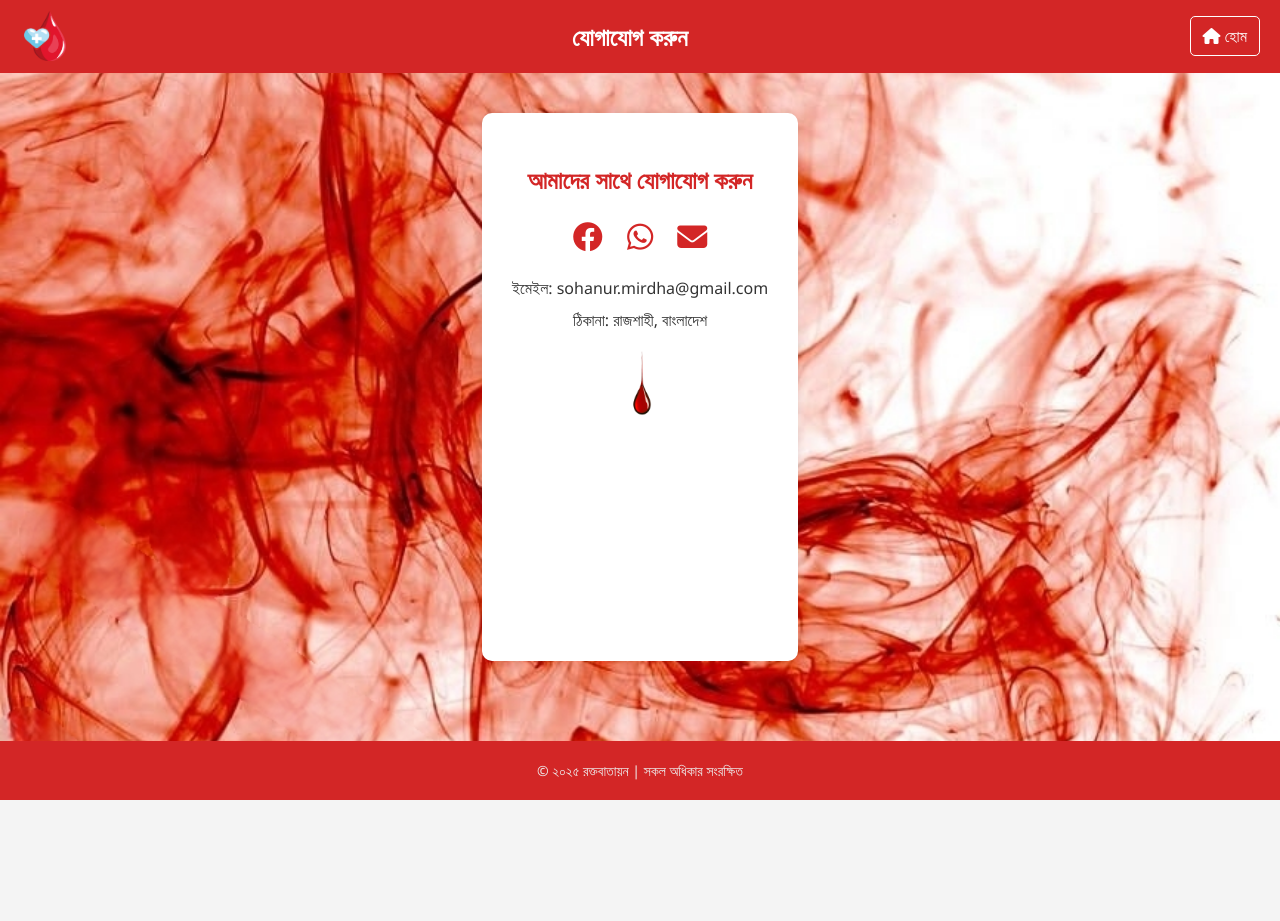
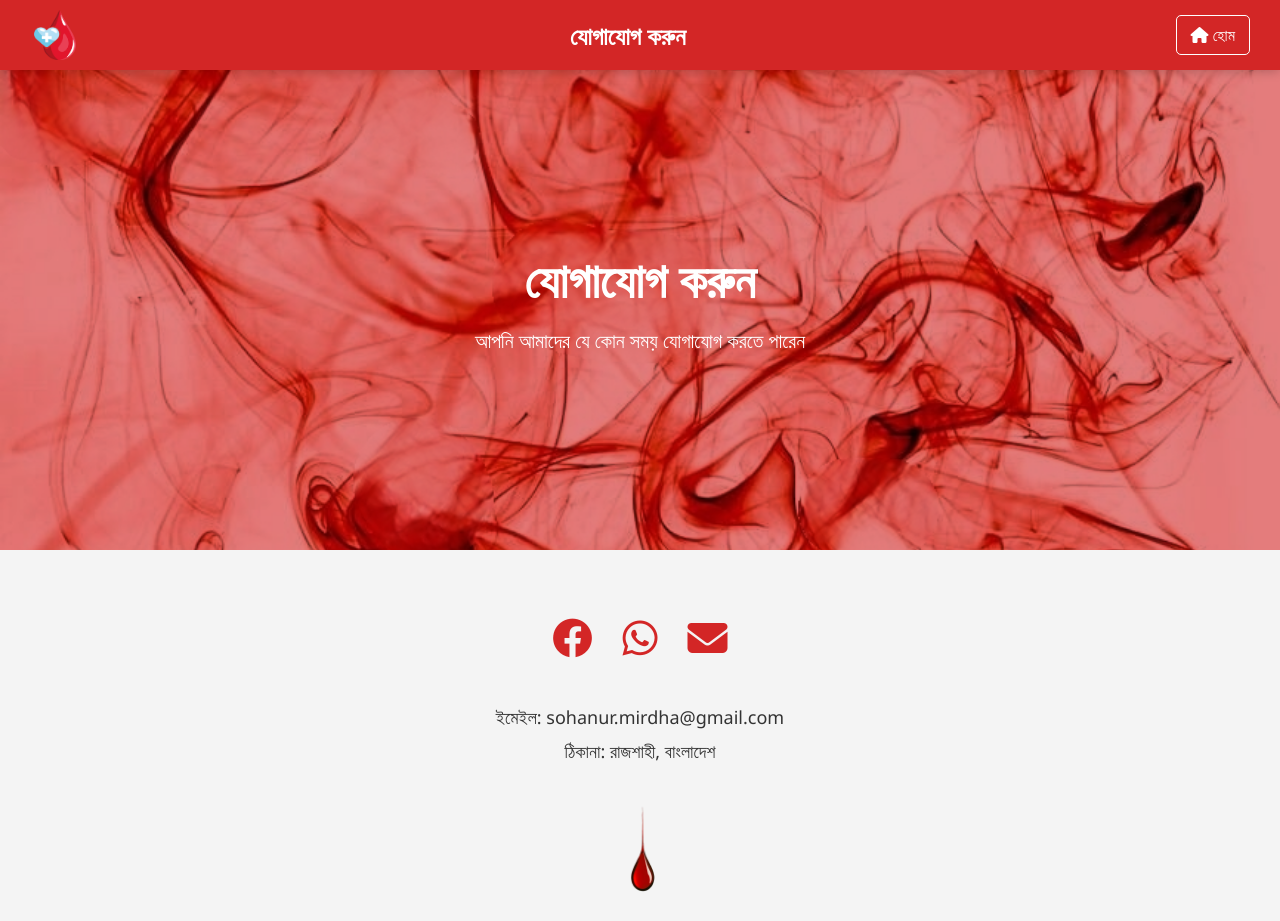
Before and after one commit to RDxGANG/RoktoBatayan, a plain HTML site: page contact.html in a window 1280 px wide. Shown: the top 921 px of the page. Before the commit the page ends 800 px from the top, so only its background shows below. Drawn offline with Linux system fonts and the light colour scheme.

Commit message:
Update contact.html

```diff
--- a/contact.html
+++ b/contact.html
@@ -6,127 +6,121 @@
 <title>যোগাযোগ করুন</title>
 <link rel="icon" href="favicon.png">
 <link rel="stylesheet" href="https://cdnjs.cloudflare.com/ajax/libs/font-awesome/6.4.0/css/all.min.css" />
+
 <style>
-  html, body {
-  height: 100%;
-  margin: 0;
-  padding: 0;
-  display: flex;
-  flex-direction: column;
-}
+/* General Styles */
+* { box-sizing: border-box; scroll-behavior: smooth; }
+body { margin: 0; font-family: 'Segoe UI', sans-serif; background: #f4f4f4; color: #333; }
 
-
-.container {
-  flex: 1;
-}
-    body {
-      margin: 0;
-      padding: 0;
-      font-family: 'Segoe UI', sans-serif;
-      background: #f4f4f4;
-      background-image: url(logo.jpg);
-      background-size: cover;
-      background-attachment: fixed;
-
-    }
+/* Header */
 header {
   background-color: #D32626;
-      display: flex;
-      justify-content: space-between;
-      align-items: center;
-      padding: 0px 20px;
-      position: sticky;
-      top: 0;
-      z-index: 999;
-      color: white;
+  display: flex; justify-content: space-between; align-items: center;
+  padding: 10px 30px; position: sticky; top: 0; z-index: 999;
+  color: white; box-shadow: 0 2px 10px rgba(0,0,0,0.2);
 }
-    header h1 {
-      margin: 0;
-      margin-left: 30px;
+header h2 { margin: 0; font-size: 24px; }
+header a {
+  color: white; text-decoration: none; font-size: 16px;
+  padding: 8px 14px; border: 1px solid white; border-radius: 5px; transition: 0.3s;
 }
-    header a {
-      color: white;
-      text-decoration: none;
-      font-size: 16px;
-      padding: 8px 12px;
-      border: 1px solid white;
-      border-radius: 5px;
-      transition: 0.3s;
+header a:hover { background: white; color: #D32626; }
+header img { width: 50px; }
+
+/* Hero Section with red overlay */
+.hero {
+  position: relative;
+  background: url('logo.jpg') no-repeat center center/cover;
+  height: 60vh; display: flex; align-items: center; justify-content: center;
+  text-align: center; color: white; overflow: hidden;
 }
-    header a:hover {
-      background: white;
-      color: #D32626;
+.hero::before {
+  content: '';
+  position: absolute;
+  top:0; left:0; width:100%; height:100%;
+  background: rgba(211,38,38,0.6); /* Red overlay like About page */
+  mix-blend-mode: multiply;
 }
-    .container {
-      max-width: 900px;
-      margin: 40px auto;
-      background: white;
-      padding: 30px;
-      border-radius: 10px;
-      box-shadow: 0 0 10px rgba(0,0,0,0.1);
-      text-align: center;
+.hero-content { position: relative; z-index: 2; }
+.hero h1 { font-size: 48px; margin: 0; opacity: 0; transform: translateY(50px); transition: 1s ease-out; }
+.hero p { font-size: 20px; margin-top: 15px; opacity: 0; transform: translateY(50px); transition: 1s ease-out 0.3s; }
 
-    }
-    .container h2 {
-      color: #D32626;
-      margin-bottom: 20px;
-    }
-    .contact-icons {
-      margin: 20px 0;
-    }
-    .contact-icons a {
-      margin: 10px;
-      font-size: 30px;
-      color: #D32626;
-      text-decoration: none;
-      transition: 0.3s;
-    }
-    .contact-icons a:hover {
-      color: crimson;
-    }
-    .contact-info p {
-      font-size: 16px;
-      color: #333;
-      margin: 10px 0;
-    }
-    footer {
-      text-align: center;
-      padding: 20px;
-      background: #D32626;
-      color: #eee;
-      font-size: 14px;
-      margin-top: 40px;
+/* Container */
+.container { max-width: 1000px; margin: 60px auto; padding: 0 20px; }
 
-    }
-    header img {
-      width:50px;
-    }
-    img{
-      width: 90px;
-    }
+/* Section Animations */
+.section { opacity: 0; transform: translateY(50px); transition: all 0.8s ease-out; }
+.section.visible { opacity: 1; transform: translateY(0); }
+
+/* Contact Icons */
+.contact-icons { display: flex; justify-content: center; flex-wrap: wrap; gap: 30px; margin-bottom: 40px; }
+.contact-icons a { font-size: 40px; color: #D32626; transition: 0.3s; }
+.contact-icons a:hover { color: crimson; transform: scale(1.2); }
+
+/* Contact Info */
+.contact-info { text-align: center; font-size: 18px; }
+.contact-info p { margin: 10px 0; }
+.contact-info img { width: 120px; margin-top: 20px; border-radius: 0; border: none; /* Removed circle */ }
+
+/* Footer */
+footer { text-align: center; padding: 25px; background: #D32626; color: #eee; font-size: 14px; margin-top: 60px; box-shadow: 0 -2px 10px rgba(0,0,0,0.2); }
 </style>
 </head>
 <body>
+
 <header>
   <img src="logo.png" alt="logo" />
   <h2>যোগাযোগ করুন</h2>
-    <a href="index.html"><i class="fa fa-home"></i> হোম</a>
-  </header>  <div class="container">
-    <h2>আমাদের সাথে যোগাযোগ করুন</h2>
-    <div class="contact-icons">
+  <a href="/"><i class="fa fa-home"></i> হোম</a>
+</header>
+
+<section class="hero">
+  <div class="hero-content">
+    <h1>যোগাযোগ করুন</h1>
+    <p>আপনি আমাদের যে কোন সময় যোগাযোগ করতে পারেন</p>
+  </div>
+</section>
+
+<div class="container">
+
+  <div class="contact-icons section">
     <a href="https://www.facebook.com/md.sohanur.rahman.463545" target="_blank"><i class="fab fa-facebook"></i></a>
     <a href="https://wa.me/+" target="_blank"><i class="fab fa-whatsapp"></i></a>
     <a href="mailto:sohanur.mirdha@gmail.com"><i class="fas fa-envelope"></i></a>
   </div>
-    <div class="contact-info">
+
+  <div class="contact-info section">
     <p>ইমেইল: sohanur.mirdha@gmail.com</p>
     <p>ঠিকানা: রাজশাহী, বাংলাদেশ</p>
     <img src="lo.png" alt="photo" />
   </div>
+
 </div>
 
 <footer>
   &copy; ২০২৫ রক্তবাতায়ন | সকল অধিকার সংরক্ষিত
 </footer>
+
+<script>
+// Scroll-triggered animations
+const sections = document.querySelectorAll('.section');
+const observer = new IntersectionObserver(entries => {
+  entries.forEach(entry => {
+    if(entry.isIntersecting){
+      entry.target.classList.add('visible');
+    }
+  });
+}, { threshold: 0.2 });
+sections.forEach(section => observer.observe(section));
+
+// Hero section animation
+window.addEventListener('load', () => {
+  document.querySelector('.hero h1').style.opacity = 1;
+  document.querySelector('.hero h1').style.transform = 'translateY(0)';
+  document.querySelector('.hero p').style.opacity = 1;
+  document.querySelector('.hero p').style.transform = 'translateY(0)';
+});
+</script>
+
 </body>
 </html>
```
Lines whose indentation alone changed are shown as unchanged.
